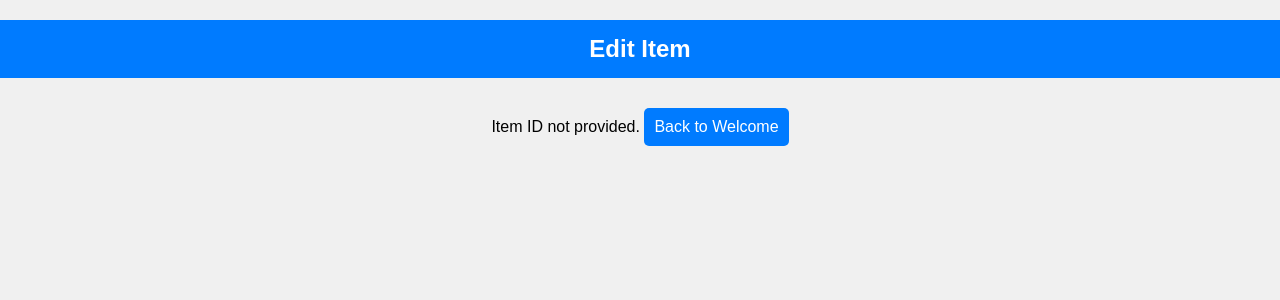
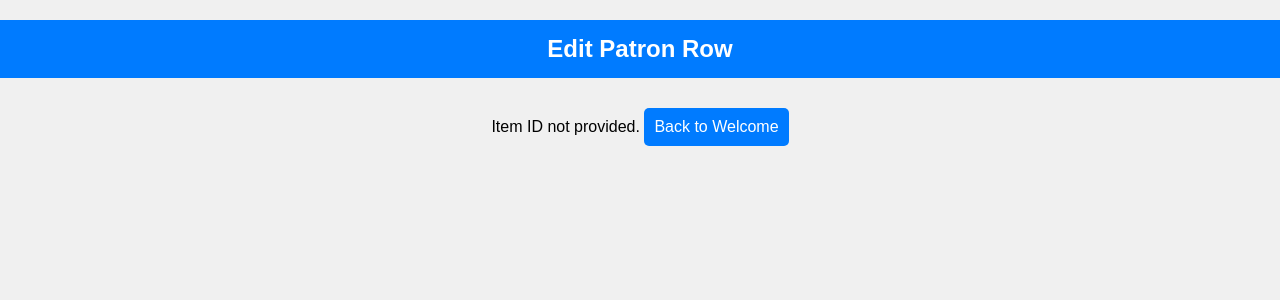
Before and after one commit to BrianAlva/LibraryProjectPHP, a PHP site: page /EditPatronRow.php in a window 1280 px wide. Shown: the top 300 px of the page. Run offline with PHP 8.4, Linux system fonts and the light colour scheme; data that the repository does not hold is empty.

Commit message:
Update EditPatronRow.php

```diff
--- a/EditPatronRow.php
+++ b/EditPatronRow.php
@@ -1,7 +1,7 @@
 <!DOCTYPE html>
 <html>
 <head>
-    <title>Edit New Item</title>
+    <title>Edit Patron Row</title>
     <style>
         body {
             font-family: Arial, sans-serif;
@@ -68,48 +68,39 @@
     </style>
 </head>
 <body>
-    <h2>Edit Item</h2>
+    <h2>Edit Patron Row</h2>
 
     <?php
     // Include the database configuration
     include "db_config.php";
 
     // Check if an item ID is provided in the query string
-    if (isset($_GET["item_id"])) {
-        $item_id = $_GET["item_id"];
+    if (isset($_GET["patron_id"])) {
+        $patron_id = $_GET["patron_id"];
 
         // Fetch the item record with the provided item ID
-        $sql = "SELECT * FROM Item WHERE itemID = $item_id";
+        $sql = "SELECT * FROM Patron WHERE patronID = $patron_id";
         $result = $conn->query($sql);
 
         if ($result->num_rows > 0) {
             $row = $result->fetch_assoc();
             // Display the form for editing the item record
             echo '<form method="post" action="">';
-            echo '<input type="hidden" name="item_id" value="' . $row["itemID"] . '">';
-            echo '<label for="itemISBN">ISBN:</label>';
-            echo '<input type="text" name="itemISBN" value="' . $row["itemISBN"] . '" required maxlength="17"><br><br>';
-            echo '<label for="itemTitle">Title:</label>';
-            echo '<input type="text" name="itemTitle" value="' . $row["itemTitle"] . '" required maxlength="90"><br><br>';
-            echo '<label for="itemType">Type:</label>';
-            echo '<input type="text" name="itemType" value="' . $row["itemType"] . '" required maxlength="15"><br><br>';
-            echo '<label for="itemYearPublished">Year Published:</label>';
-            echo '<input type="number" name="itemYearPublished" value="' . $row["itemYearPublished"] . '" required max="2023"><br><br>';
-            echo '<label for="itemPublisher">Publisher:</label>';
-            echo '<input type="text" name="itemPublisher" value="' . $row["itemPublisher"] . '" required maxlength="45"><br><br>';
-            echo '<label for="itemLoC">Library of Congress:</label>';
-            echo '<input type="text" name="itemLoC" value="' . $row["itemLoC"] . '" required maxlength="16"><br><br>';
-            echo '<label for="itemCost">Cost:</label>';
-            echo '<input type="number" step="0.01" name="itemCost" value="' . $row["itemCost"] . '" required max="99999.99"><br><br>';
-            echo '<label for="itemBranch">Branch:</label>';
-            echo '<input type="text" name="itemBranch" value="' . $row["itemBranch"] . '" required maxlength="16"><br><br>';
-            echo '<label for="itemStatus">Status:</label>';
-            echo '<input type="text" name="itemStatus" value="' . $row["itemStatus"] . '" required maxlength="16"><br><br>';
-            echo '<label for="itemSecurityDeviceFlag">Security Device Flag:</label>';
-            echo '<input type="text" name="itemSecurityDeviceFlag" value="' . $row["itemSecurityDeviceFlag"] . '" maxlength="16"><br><br>';
-            echo '<label for="itemDamage">Damage:</label>';
-            echo '<input type="text" name="itemDamage" value="' . $row["itemDamage"] . '" required maxlength="16"><br><br>';
-            echo '<input type="submit" value="Save Changes">';
+            echo '<input type="hidden" name="patron_id" value="' . $row["patronID"] . '">';
+            echo '<label for="patronLastName">Last Name:</label>';
+            echo '<input type="text" name="patronLastName" value="' . $row["patronLastName"] . '" required maxlength="90"><br><br>';
+            echo '<label for="patronFirstName">First Name:</label>';
+            echo '<input type="text" name="patronFirstName" value="' . $row["patronFirstName"] . '" required maxlength="90"><br><br>';
+            echo '<label for="patronAddress">Address:</label>';
+            echo '<input type="text" name="patronAddress" value="' . $row["patronAddress"] . '" required maxlength="90"><br><br>';
+            echo '<label for="patronDateOfBirth">Date Of Birth (YYYY-MM-DD):</label>';
+            echo '<input type="text" name="patronDateOfBirth" value="' . $row["patronDateOfBirth"] . '" required max="10"><br><br>';
+            echo '<label for="patronLastRenewed">Last Renewed:</label>';
+            echo '<input type="text" name="patronLastRenewed" value="' . $row["patronLastRenewed"] . '" required maxlength="45"><br><br>';
+            echo '<label for="patronContactPhone">Contact Phone:</label>';
+            echo '<input type="text" name="patronContactPhone" value="' . $row["patronContactPhone"] . '" required maxlength="10"><br><br>';
+            echo '<label for="paymentBalance">Payment Balence:</label>';
+            echo '<input type="number" step="0.01" name="paymentBalance" value="' . $row["paymentBalance"] . '" required max="99999.99"><br><br>';
             echo '</form>';
         } else {
             echo "Item record not found.";
@@ -120,24 +111,20 @@
 
     // Handle the form submission to update the record
     if ($_SERVER["REQUEST_METHOD"] == "POST") {
-        $item_id = $_POST["item_id"];
-        $itemISBN = $_POST["itemISBN"];
-        $itemTitle = $_POST["itemTitle"];
-        $itemType = $_POST["itemType"];
-        $itemYearPublished = $_POST["itemYearPublished"];
-        $itemPublisher = $_POST["itemPublisher"];
-        $itemLoC = $_POST["itemLoC"];
-        $itemCost = $_POST["itemCost"];
-        $itemBranch = $_POST["itemBranch"];
-        $itemStatus = $_POST["itemStatus"];
-        $itemSecurityDeviceFlag = $_POST["itemSecurityDeviceFlag"];
-        $itemDamage = $_POST["itemDamage"];
+        $patron_id = $_POST["patron_id"];
+        $patronLastName = $_POST["patronLastName"];
+        $patronFirstName = $_POST["patronFirstName"];
+        $patronAddress = $_POST["patronAddress"];
+        $patronDateOfBirth = $_POST["patronDateOfBirth"];
+        $patronLastRenewed = $_POST["patronLastRenewed"];
+        $patronContactPhone = $_POST["patronContactPhone"];
+        $paymentBalance = $_POST["paymentBalance"];
 
         // SQL query to update the item record
-        $sql = "UPDATE Item SET itemISBN='$itemISBN', itemTitle='$itemTitle', itemType='$itemType', itemYearPublished=$itemYearPublished, itemPublisher='$itemPublisher', itemLoC='$itemLoC', itemCost=$itemCost, itemBranch='$itemBranch', itemStatus='$itemStatus', itemSecurityDeviceFlag='$itemSecurityDeviceFlag', itemDamage='$itemDamage' WHERE itemID=$item_id";
+        $sql = "UPDATE Patron SET patronLastName='$patronLastName', patronFirstName='$patronFirstName', patronAddress='$patronAddress', patronDateOfBirth=$patronDateOfBirth, patronLastRenewed='$patronLastRenewed', patronContactPhone='$patronContactPhone', paymentBalance=$paymentBalance WHERE patronID=$patron_id";
 
         if ($conn->query($sql) === TRUE) {
-            echo "Record with Item ID $item_id has been updated.";
+            echo "Record with Patron ID $patron_id has been updated.";
         } else {
             echo "Error: " . $sql . "<br>" . $conn->error;
         }
```
